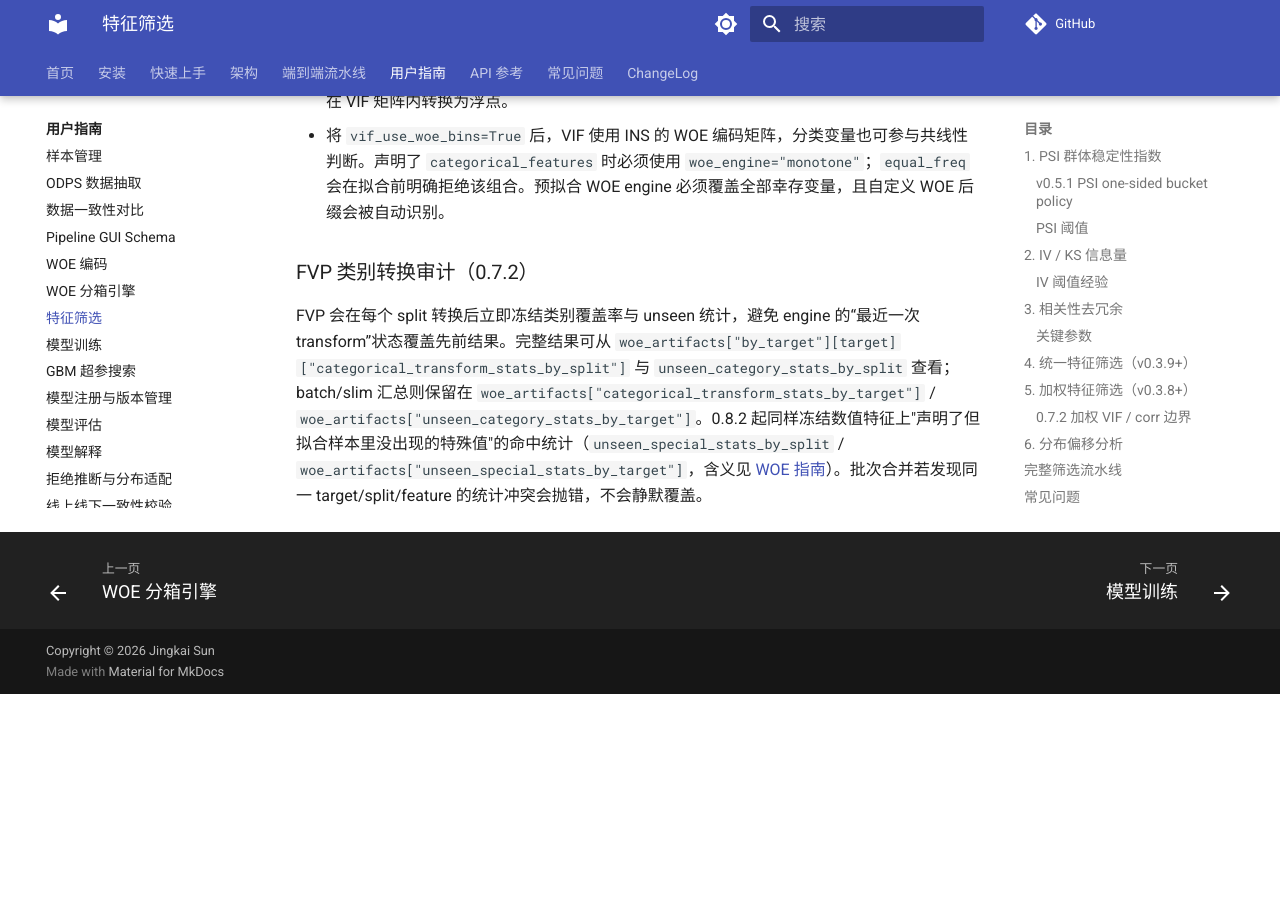
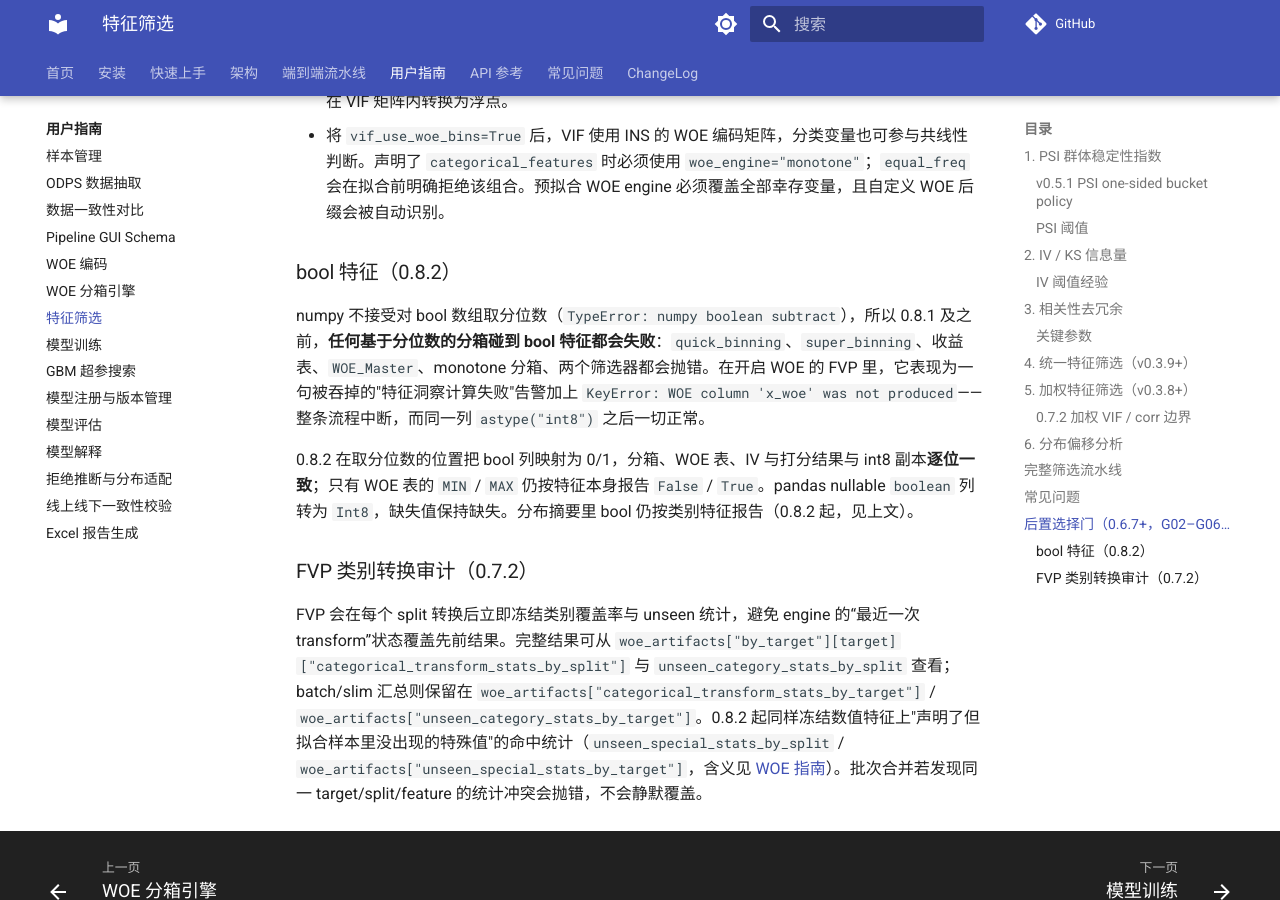
Before and after one commit to Kyle-J-Sun/SuperModelingFactory_doc, an MkDocs documentation site: the page built from docs/guides/feature.md, in a window 1280 px wide and 900 px high, scrolled down 6864 px. Built offline with MkDocs 1.6.1 and Material for MkDocs 9.7.7, drawn with Linux system fonts in a browser that asks for light colours; comment, search, counter and statistics services are not loaded; before the commit the page ends 7558 px from its top, so only the background shows below that.

Commit message:
docs: bool features and the pandas option no longer set at import
Claude-Session: https://claude.ai/code/session_01Y47KH3eSayU8iaTyhkjE6Y

```diff
--- a/docs/guides/feature.md
+++ b/docs/guides/feature.md
@@ -320,6 +320,12 @@ FeatureValidationPipelineConfig(
 - G06 默认 `vif_use_woe_bins=False`，只在 raw 数值列上计算 VIF：非数值幸存变量会被保留、发出 warning，并在 `selection_summary` / `stage_tables["vif"]` 中留下排除审计；数值列不足时该门以 `skipped_insufficient_numeric` 跳过。bool 与 pandas nullable 数值列只在 VIF 矩阵内转换为浮点。
 - 将 `vif_use_woe_bins=True` 后，VIF 使用 INS 的 WOE 编码矩阵，分类变量也可参与共线性判断。声明了 `categorical_features` 时必须使用 `woe_engine="monotone"`；`equal_freq` 会在拟合前明确拒绝该组合。预拟合 WOE engine 必须覆盖全部幸存变量，且自定义 WOE 后缀会被自动识别。
 
+### bool 特征（0.8.2）
+
+numpy 不接受对 bool 数组取分位数（`TypeError: numpy boolean subtract`），所以 0.8.1 及之前，**任何基于分位数的分箱碰到 bool 特征都会失败**：`quick_binning`、`super_binning`、收益表、`WOE_Master`、monotone 分箱、两个筛选器都会抛错。在开启 WOE 的 FVP 里，它表现为一句被吞掉的"特征洞察计算失败"告警加上 `KeyError: WOE column 'x_woe' was not produced`——整条流程中断，而同一列 `astype("int8")` 之后一切正常。
+
+0.8.2 在取分位数的位置把 bool 列映射为 0/1，分箱、WOE 表、IV 与打分结果与 int8 副本**逐位一致**；只有 WOE 表的 `MIN` / `MAX` 仍按特征本身报告 `False` / `True`。pandas nullable `boolean` 列转为 `Int8`，缺失值保持缺失。分布摘要里 bool 仍按类别特征报告（0.8.2 起，见上文）。
+
 ### FVP 类别转换审计（0.7.2）
 
 FVP 会在每个 split 转换后立即冻结类别覆盖率与 unseen 统计，避免 engine 的“最近一次 transform”状态覆盖先前结果。完整结果可从 `woe_artifacts["by_target"][target]["categorical_transform_stats_by_split"]` 与 `unseen_category_stats_by_split` 查看；batch/slim 汇总则保留在 `woe_artifacts["categorical_transform_stats_by_target"]` / `woe_artifacts["unseen_category_stats_by_target"]`。0.8.2 起同样冻结数值特征上"声明了但拟合样本里没出现的特殊值"的命中统计（`unseen_special_stats_by_split` / `woe_artifacts["unseen_special_stats_by_target"]`，含义见 [WOE 指南](woe.md)）。批次合并若发现同一 target/split/feature 的统计冲突会抛错，不会静默覆盖。
```
Also changed, not shown: docs/faq.md (+4 -0 lines).
